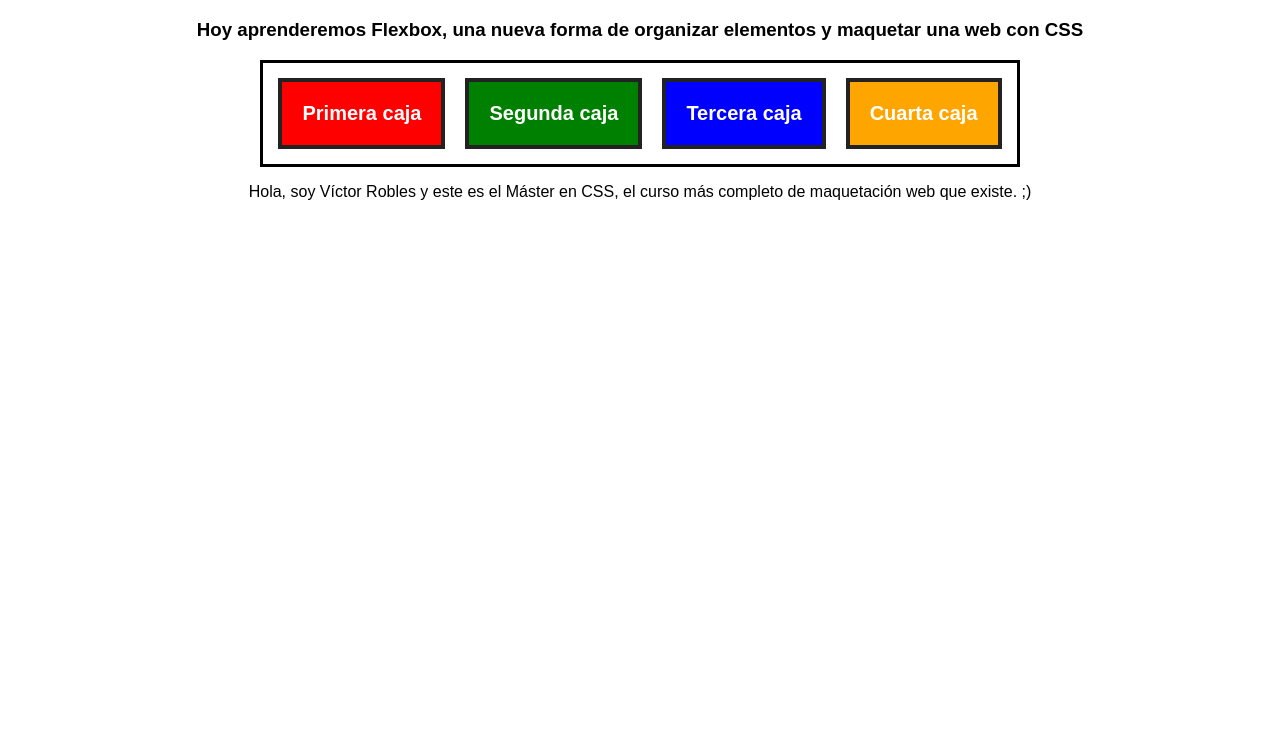
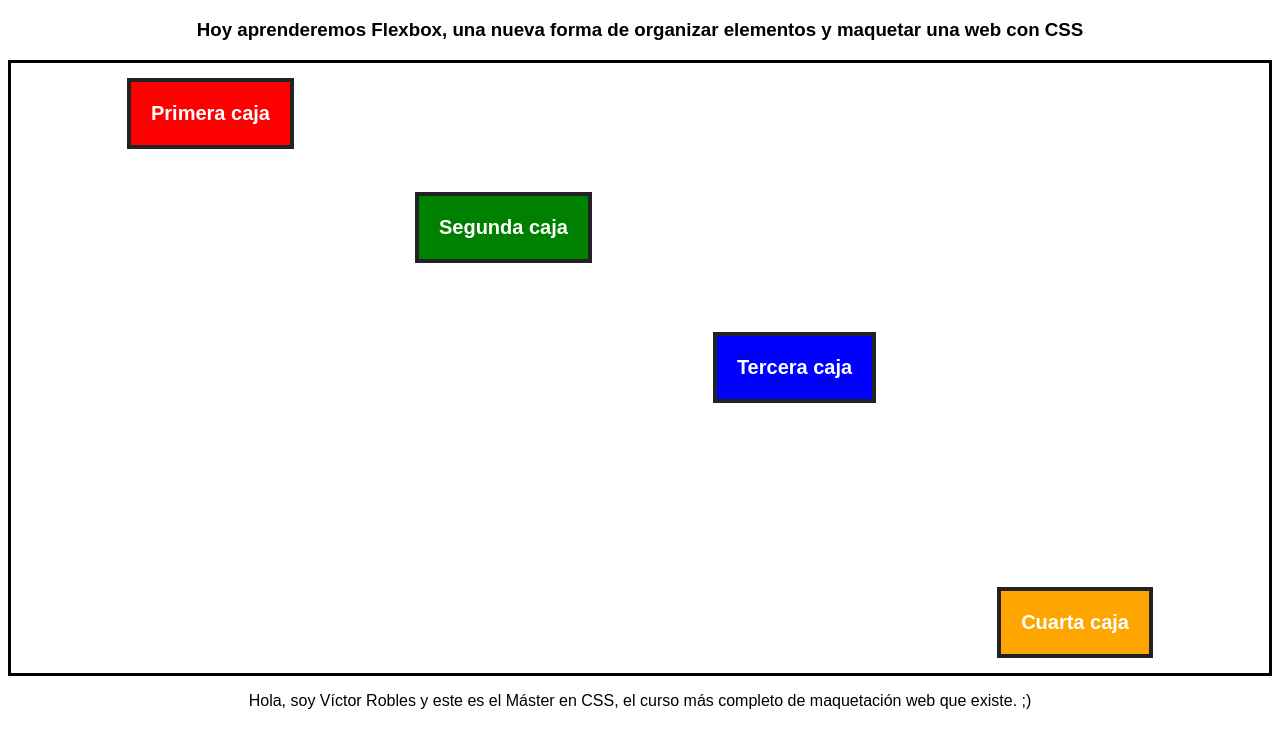
Before and after one commit to walterpacheco/repaso-flexbox, a plain HTML site: page index.html in a window 1280 px wide. Shown: the part 61-800 px from the top of the page. Drawn offline with Linux system fonts and the light colour scheme.

```diff
--- a/index.html
+++ b/index.html
@@ -4,7 +4,6 @@
 <head>
     <title>Máster en CSS con Víctor Robles </title>
     <meta charset="UTF-8">
-    <meta name="viewport" content="width=device-width, initial-scale=1">
     <link href="style.css" rel="stylesheet">
 </head>
 
@@ -27,7 +26,6 @@
         <div class="caja orange">
             Cuarta caja
         </div>
-
     </section>
     <p>
         Hola, soy Víctor Robles y este es el Máster en CSS, el curso más completo de maquetación web que existe. ;)
--- a/style.css
+++ b/style.css
@@ -1,18 +1,30 @@
-body{
+body {
+    --rojo: red;
     font-family: Arial, Helvetica, sans-serif;
     text-align: center;
 }
 
-#layout{
-    /*display: flex;*/
-    display: inline-flex;
+#layout {
+    display: flex;
+    /*display: inline-flex;
     flex-direction: row;
+    flex-wrap: wrap;*/
 
+    flex-flow: row wrap;
+
+    justify-content: space-evenly;
+
+    height: 600px;
+    align-items: flex-start;
     border: 3px solid black;
     padding: 5px;
 }
 
-.caja{
+.caja {
+    /*flex-grow: 1;
+
+    flex-basis: calc((100% / 3)- 68px);*/
+
     font-size: 20px;
     font-weight: bold;
     text-align: center;
@@ -23,18 +35,27 @@
     background-color: gray;
 }
 
-.red{
-    background-color: red;
+.red {
+    align-self: flex-start;
+    /*flex-grow: 2;*/
+    background-color: var(--rojo);
 }
 
-.green{
+.green {
+    margin-top: 10%;
+    /*flex-grow:4;*/
     background-color: green;
 }
 
-.blue{
+.blue {
+    align-self: center;
+    /* flex-shrink: 0;*/
     background-color: blue;
 }
 
-.orange{
+.orange {
+    align-self: flex-end;
+    /*flex-basis: 100%;
+     flex-grow: 10;*/
     background-color: orange;
 }
```
